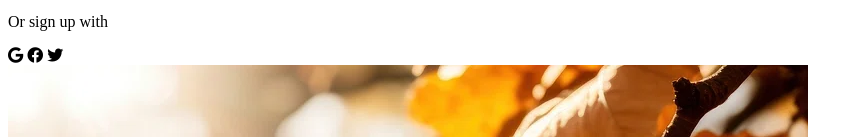
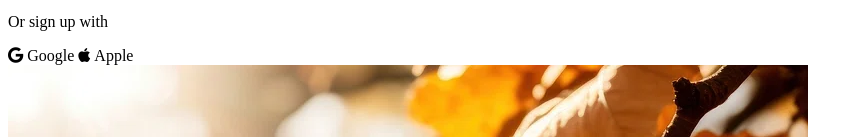
Before and after one commit to NateKonigkramer214/LoginPageWebsite, a plain HTML site: page index.html in a window 1280 px wide. Shown: the part 222-359 px from the top of the page, without its empty margins (0-863 px from the left). Drawn offline with Linux system fonts and the light colour scheme; a web font is replaced by a local one.

Commit message:
refactor: Update social media shortcuts on signup page

```diff
--- a/index.html
+++ b/index.html
@@ -32,10 +32,9 @@
                 <button type="submit">Create Account</button>
             </form>
             <p>Or sign up with</p>
-            <div>
-                <i class="fab fa-google"></i>
-                <i class="fab fa-facebook"></i>
-                <i class="fab fa-twitter"></i>
+            <div class="shortcuts">
+                <i class="fab fa-google"> Google </i>
+                <i class="fab fa-apple"> Apple </i>
         </div>
         <div class="left-login">
             <img src="img/login.jpg" alt="">
```
